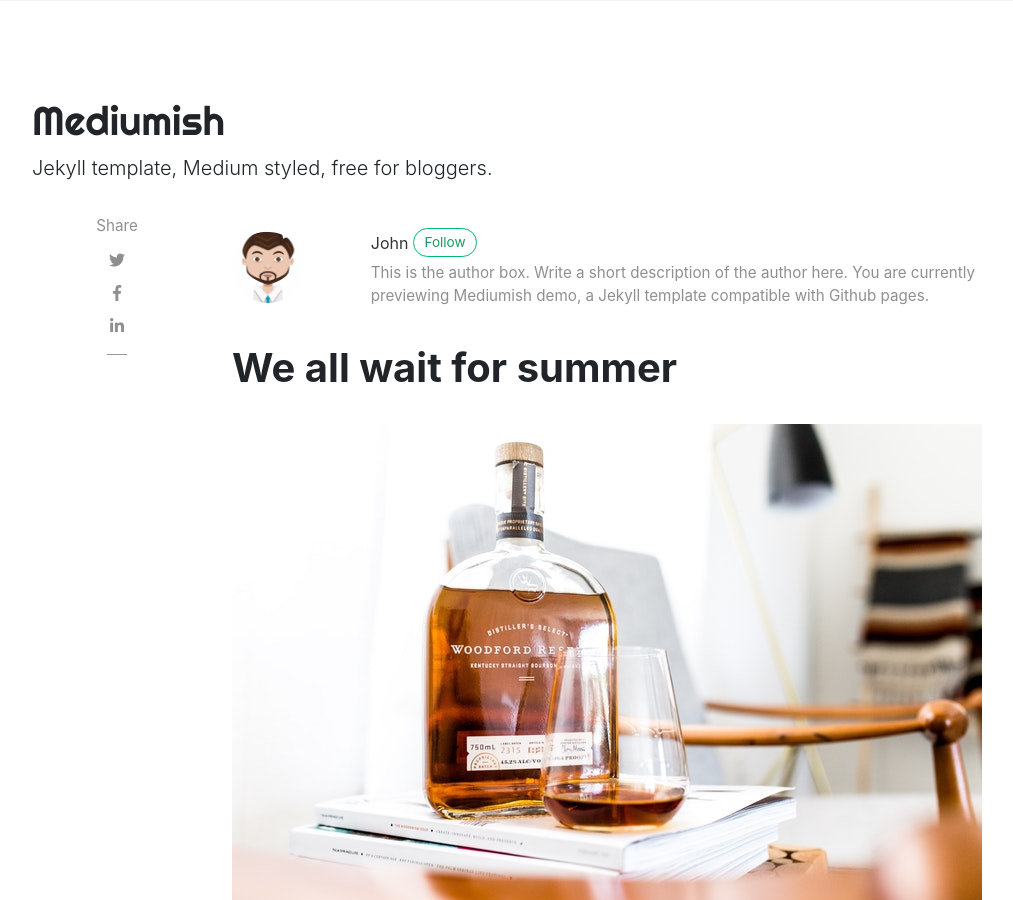
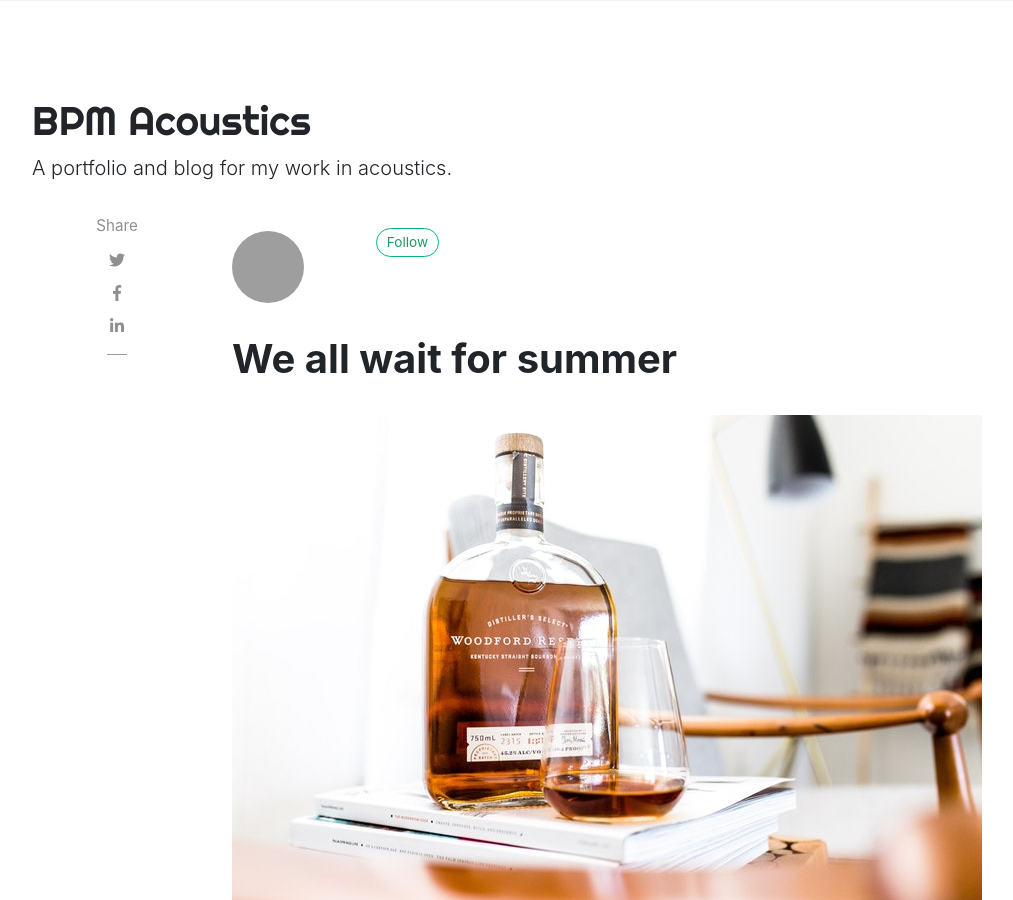
Before and after one commit to bpmasters/bpmasters.github.io, a Jekyll site: the page built from _posts/2018-01-12-we-all-wait-for-summer.md, in a window 1280 px wide and 900 px high. Shown: the whole window, without its empty margins (53-1066 px from the left). Built offline with Jekyll 4.4.1, drawn with Linux system fonts in a browser that asks for light colours; nearby versions of some CDN libraries; comment, search, counter and statistics services are not loaded; some of the changed text lies outside the part shown; grey boxes are pictures that could not be loaded.

Commit message:
Init Config

```diff
--- a/_config.yml
+++ b/_config.yml
@@ -1,7 +1,7 @@
 # Site
-name: "Mediumish"
-title: "Mediumish"
-description: "Jekyll template, Medium styled, free for bloggers."
+name: "BPM Acoustics"
+title: "BPM Acoustics"
+description: "A portfolio and blog for my work in acoustics."
 logo: 'assets/images/logo.png'
 favicon: 'assets/images/logo.png'
 baseurl: /mediumish-theme-jekyll
@@ -13,23 +13,23 @@
 
 # Authors
 authors:
-  sal:
-    name: Sal
-    display_name: Sal
+  ben:
+    name: Ben Masters
+    display_name: Ben
     gravatar: e56154546cf4be74e393c62d1ae9f9d4
-    email: wowthemesnet@gmail.com
-    web: https://www.wowthemes.net
-    twitter: https://twitter.com/wowthemesnet
-    description: "Author of Mediumish, a Bootstrap Medium styled template available for WordPress, HTML, Ghost and Jekyll. You are currently previewing Jekyll template demo."
-  john:
-    name: John
-    display_name: John
-    avatar: 'assets/images/avatar.png'
-    gravatar: b1cc14991db7a456fcd761680bbc8f81
-    email: wowthemesnet@gmail.com
-    web: https://www.wowthemes.net
-    twitter: https://twitter.com/wowthemesnet
-    description: "This is the author box. Write a short description of the author here. You are currently previewing Mediumish demo, a Jekyll template compatible with Github pages."
+    email: bpmasters@mac.com
+    web:
+    twitter:
+    description: "Acoustic and Audio Engineer blogging about my work and interests."
+  # john:
+  #   name: John
+  #   display_name: John
+  #   avatar: 'assets/images/avatar.png'
+  #   gravatar: b1cc14991db7a456fcd761680bbc8f81
+  #   email: wowthemesnet@gmail.com
+  #   web: https://www.wowthemes.net
+  #   twitter: https://twitter.com/wowthemesnet
+  #   description: "This is the author box. Write a short description of the author here. You are currently previewing Mediumish demo, a Jekyll template compatible with Github pages."
 
 # Plugins
 plugins:
```
